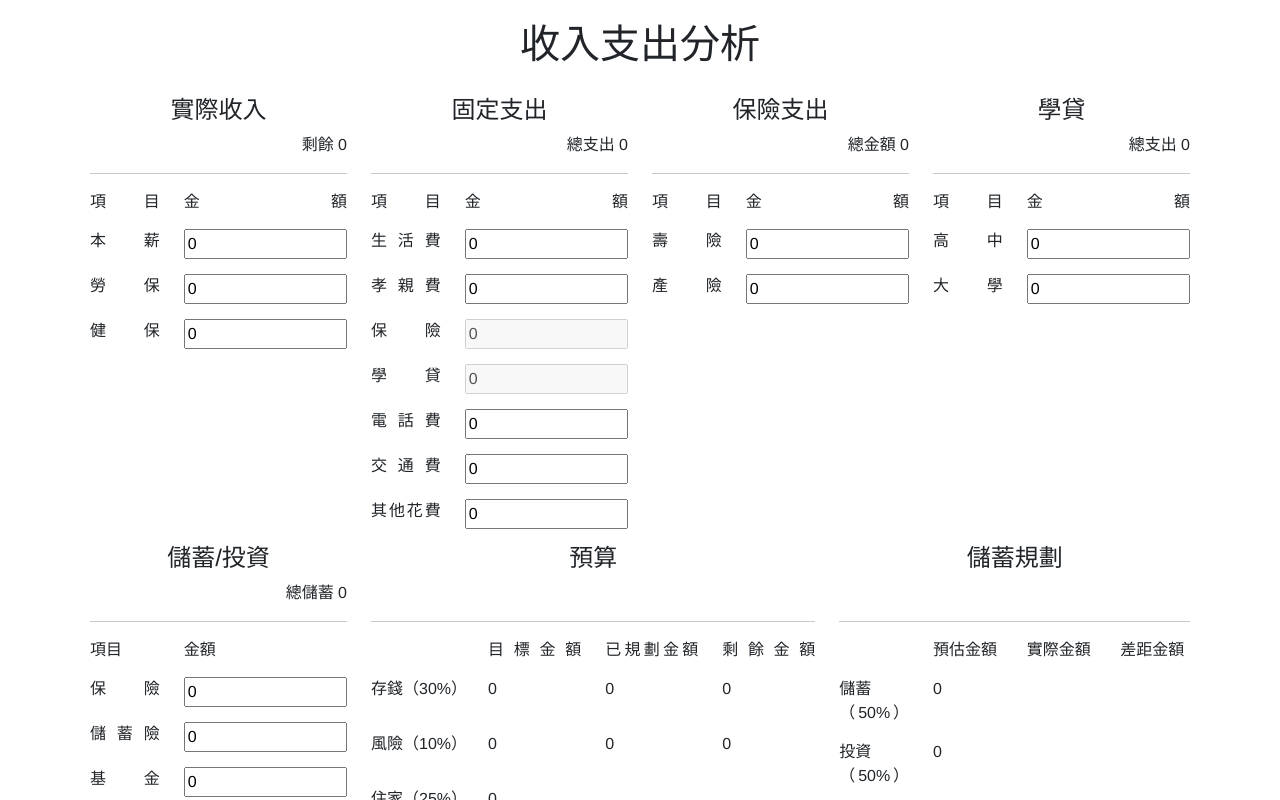
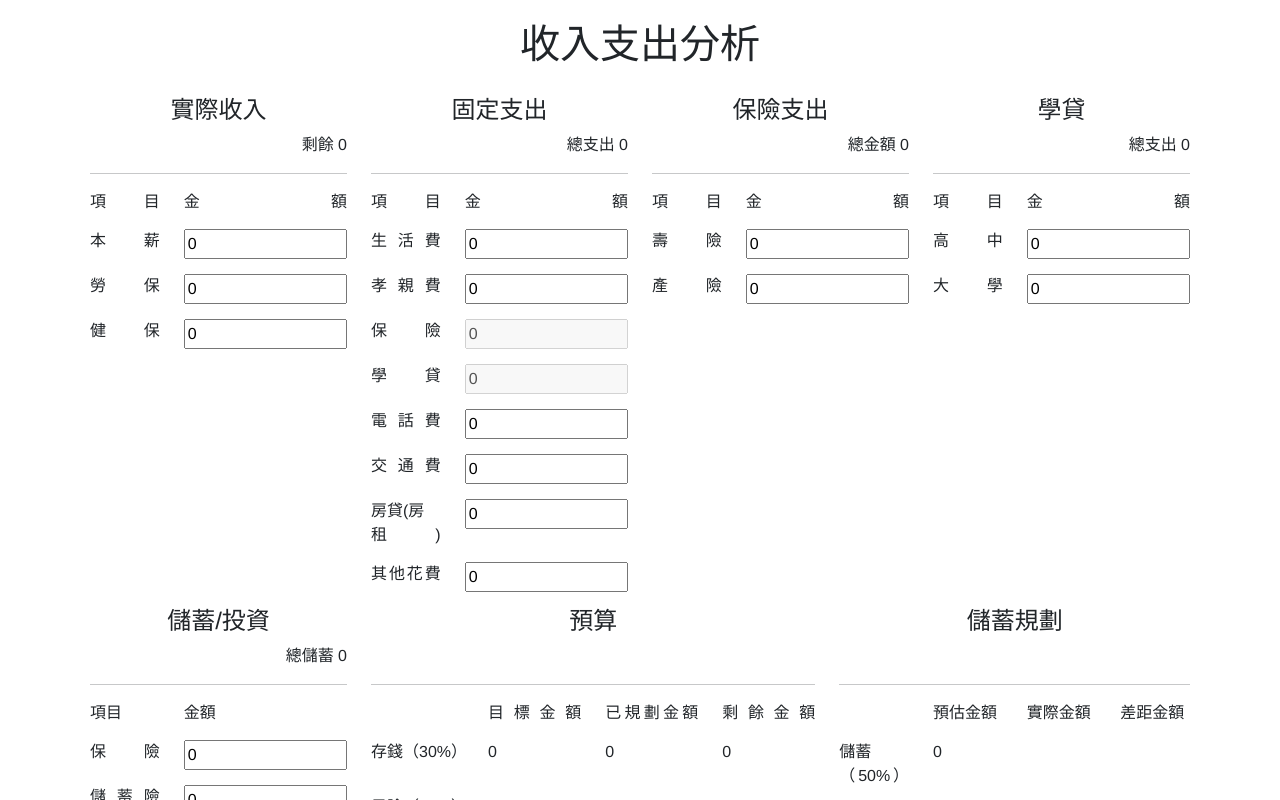
Before and after one commit to LinTF/IncomePlan, a Vue app: page / in a window 1280 px wide. Shown: the top 800 px of the page. Built offline with nearby package versions, Linux system fonts and the light colour scheme.

Commit message:
新增房租登打項目

```diff
--- a/src/components/outlayBlock.vue
+++ b/src/components/outlayBlock.vue
@@ -77,6 +77,16 @@
             <div class="income-item">
                 <div class="row">
                     <div class="col-4 title">
+                        <span>房貸(房租)</span>
+                    </div>
+                    <div class="col-8">
+                        <input type="number" v-model="houseCost" @keyup="outlay" min="0" />
+                    </div>
+                </div>
+            </div>
+            <div class="income-item">
+                <div class="row">
+                    <div class="col-4 title">
                         <span>其他花費</span>
                     </div>
                     <div class="col-8">
@@ -118,6 +128,8 @@
                 otherCost: 0,
                 /// 交通費
                 transportationCost: 0,
+                /// 住宿
+                houseCost: 0
             }
         },
         computed: {
@@ -128,8 +140,9 @@
                 const telephoneCost = this.telephoneCost === emptyVal ? 0 : this.telephoneCost;
                 const otherCost = this.otherCost === emptyVal ? 0 : this.otherCost;
                 const transportationCost = this.transportationCost === emptyVal ? 0 : this.transportationCost;
+                const houseCost = this.houseCost === emptyVal ? 0 : this.houseCost;
 
-                this.outlayTotal = parseInt(lifeCost) + parseInt(familyCost) + parseInt(telephoneCost) + parseInt(otherCost) + parseInt(transportationCost);
+                this.outlayTotal = parseInt(lifeCost) + parseInt(familyCost) + parseInt(telephoneCost) + parseInt(houseCost) + parseInt(otherCost) + parseInt(transportationCost);
             },
         }
     }
```
